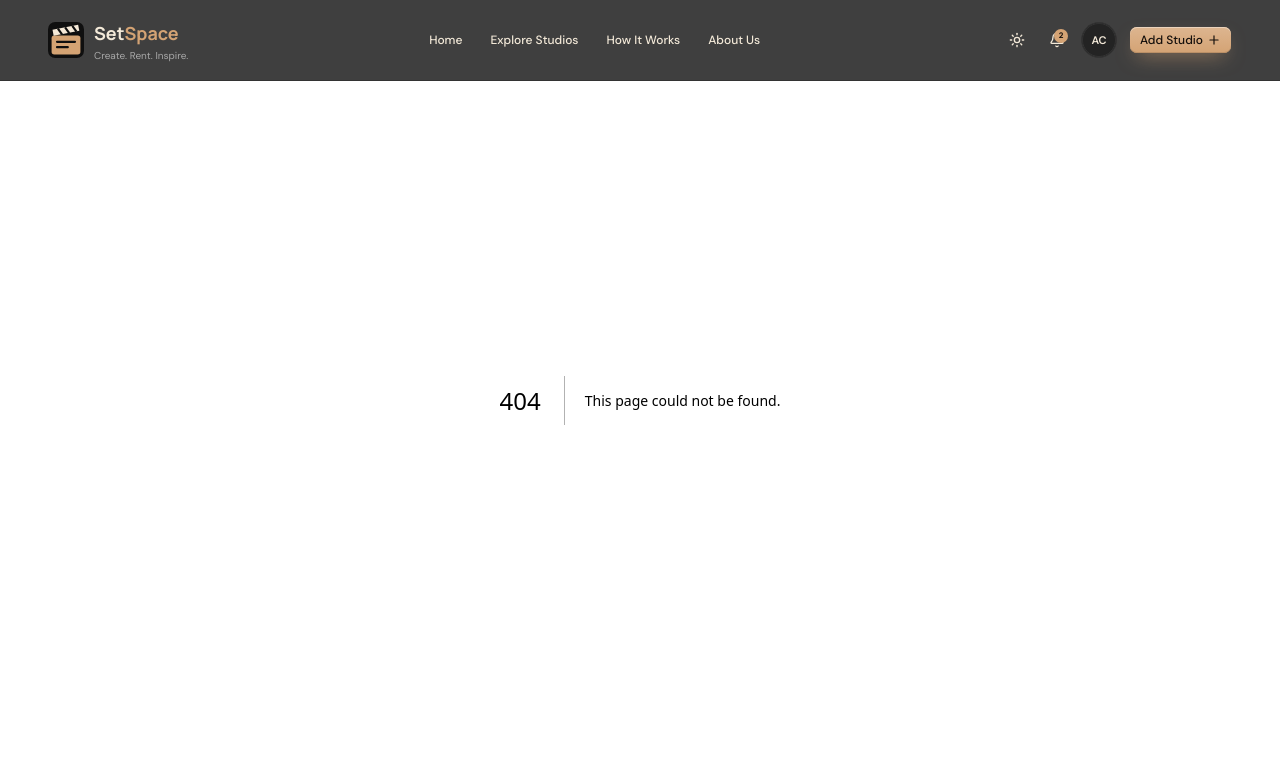
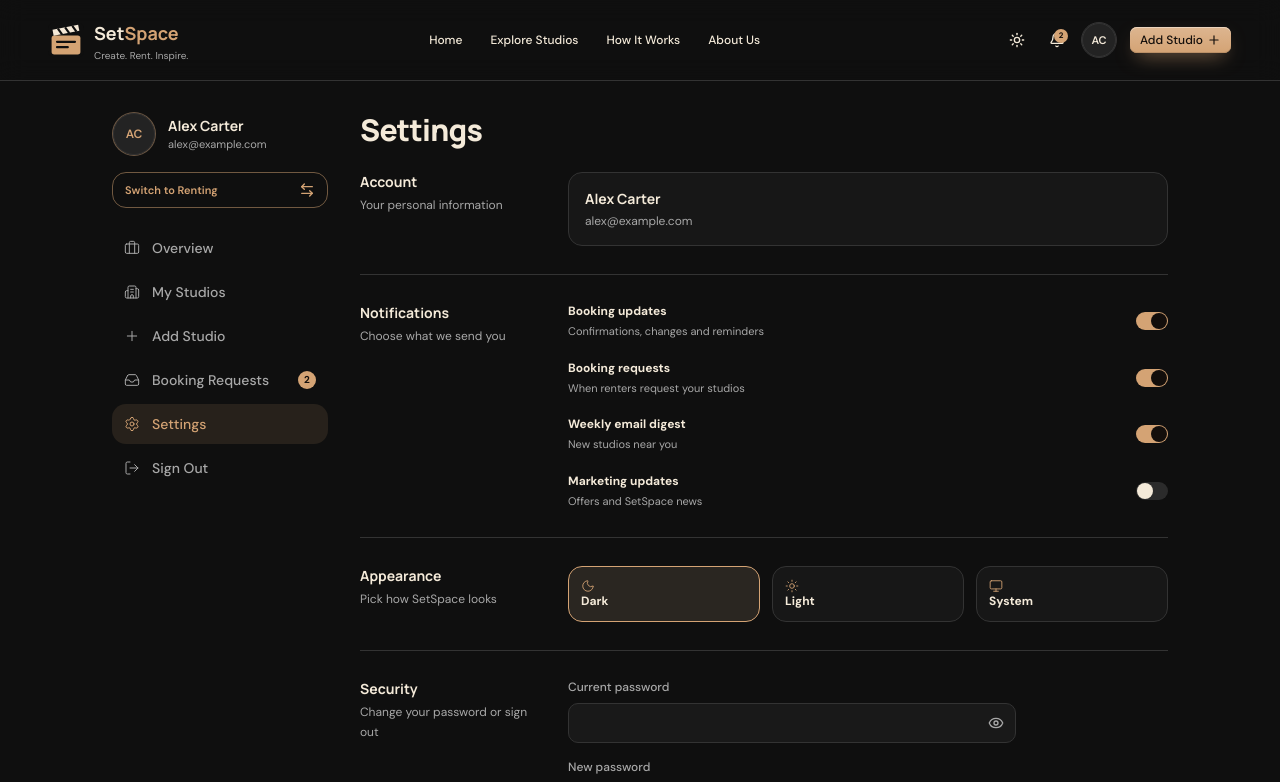
Before and after one commit to mehrabislam00/Set-Space, a Next.js app: page /host/settings in a window 1280 px wide. Before the commit this address had no page. Shown: the top 782 px of the page. Built offline with nearby package versions, Linux system fonts and the light colour scheme.

Commit message:
feat: add host settings page and update navigation links; implement page transitions for dashboard and host layouts

```diff
--- a/app/dashbord/layout.tsx
+++ b/app/dashbord/layout.tsx
@@ -1,3 +1,4 @@
+import { PageTransition } from "@/components/Animation/Page-transition"
 import { Container } from "@/components/Container/Container"
 import { DashboardSidebar } from "@/components/Dashboard/Dashboard-sidebar"
 
@@ -12,7 +13,10 @@ export default function DashboardLayout({
       <Container className="max-w-6xl pt-24 pb-6 sm:pt-28 sm:pb-8">
         <div className="flex flex-col gap-6 lg:flex-row lg:gap-8">
           <DashboardSidebar />
-          <main className="min-w-0 flex-1">{children}</main>
+          {/* only this area re-animates when the page changes; the sidebar stays mounted */}
+          <main className="min-w-0 flex-1">
+            <PageTransition scope="content">{children}</PageTransition>
+          </main>
         </div>
       </Container>
     </div>
--- a/app/host/layout.tsx
+++ b/app/host/layout.tsx
@@ -1,3 +1,4 @@
+import { PageTransition } from "@/components/Animation/Page-transition"
 import { Container } from "@/components/Container/Container"
 import { HostSidebar } from "@/components/Host/Host-sidebar"
 
@@ -12,7 +13,10 @@ export default function HostLayout({
       <Container className="max-w-6xl pt-24 pb-6 sm:pt-28 sm:pb-8">
         <div className="flex flex-col gap-6 lg:flex-row lg:gap-8">
           <HostSidebar />
-          <main className="min-w-0 flex-1">{children}</main>
+          {/* only this area re-animates when the page changes; the sidebar stays mounted */}
+          <main className="min-w-0 flex-1">
+            <PageTransition scope="content">{children}</PageTransition>
+          </main>
         </div>
       </Container>
     </div>
--- /dev/null
+++ b/app/host/settings/page.tsx
@@ -0,0 +1,35 @@
+import type { Metadata } from "next"
+
+import { Reveal } from "@/components/Animation/Reveal"
+import { SettingsAccount } from "@/components/Dashboard/Settings/Settings-account"
+import { SettingsDanger } from "@/components/Dashboard/Settings/Settings-danger"
+import { SettingsSecurity } from "@/components/Dashboard/Settings/Settings-security"
+import { SettingsAppearance } from "@/components/Dashboard/Settings/Settings-appearance"
+import { SettingsNotifications } from "@/components/Dashboard/Settings/Settings-notifications"
+
+
+export const metadata: Metadata = {
+  title: "Host Settings — SetSpace",
+  description: "Manage your hosting account, notifications, appearance and security.",
+}
+
+export default function HostSettingsPage() {
+  return (
+    <div>
+      <Reveal>
+        <h1 className="font-heading text-2xl font-extrabold tracking-tight text-foreground sm:text-3xl">
+          Settings
+        </h1>
+      </Reveal>
+
+      <Reveal delay={80} className="mt-6">
+        {/* the profile page lives in the renter dashboard, so Hosting hides that link */}
+        <SettingsAccount showEditProfile={false} />
+        <SettingsNotifications />
+        <SettingsAppearance />
+        <SettingsSecurity />
+        <SettingsDanger />
+      </Reveal>
+    </div>
+  )
+}
--- a/components/Animation/Page-transition.tsx
+++ b/components/Animation/Page-transition.tsx
@@ -3,16 +3,45 @@
 import { usePathname } from "next/navigation"
 import * as React from "react"
 
+// Sections whose layout owns a persistent sidebar (app/dashbord/layout.tsx and
+// app/host/layout.tsx). Every route inside one section shares a key, so that
+// layout, sidebar included, stays mounted while you navigate within it.
+const sections = [
+  { prefixes: ["/dashboard", "/dashbord"], key: "dashboard" },
+  { prefixes: ["/host"], key: "host" },
+]
+
+function transitionKey(pathname: string, scope: "site" | "content") {
+  if (scope === "content") return pathname
+
+  const section = sections.find(({ prefixes }) =>
+    prefixes.some((p) => pathname === p || pathname.startsWith(`${p}/`))
+  )
+  return section?.key ?? pathname
+}
+
 /**
- * Wraps page content in the root layout. The key forces a remount on every
- * navigation so the `page-enter` fade-up (app/animations.css) replays as the
- * entrance of each new page. Navbar and Footer live outside and stay mounted.
+ * Remounts its children when the key changes, so the `page-enter` fade
+ * (app/animations.css) replays as the entrance of each new page.
+ *
+ * - scope="site" (root layout, default): keyed per page, except inside a
+ *   section above, which is keyed per section so its sidebar never remounts.
+ * - scope="content" (inside a section layout): keyed per page, so only the
+ *   content area fades when the route changes.
+ *
+ * Navbar and Footer live outside and stay mounted.
  */
-export function PageTransition({ children }: { children: React.ReactNode }) {
+export function PageTransition({
+  children,
+  scope = "site",
+}: {
+  children: React.ReactNode
+  scope?: "site" | "content"
+}) {
   const pathname = usePathname()
 
   return (
-    <div key={pathname} className="page-enter">
+    <div key={transitionKey(pathname, scope)} className="page-enter">
       {children}
     </div>
   )
--- a/components/Dashboard/Settings/Settings-account.tsx
+++ b/components/Dashboard/Settings/Settings-account.tsx
@@ -5,7 +5,12 @@ import { dashboardUser } from "@/lib/Dashboard-data"
 import { cn } from "@/lib/utils"
 import { SettingsSection } from "./Settings-section"
 
-export function SettingsAccount() {
+export function SettingsAccount({
+  showEditProfile = true,
+}: {
+  /** Hide the "Edit profile" link where the profile page isn't part of the section (e.g. Hosting). */
+  showEditProfile?: boolean
+}) {
   return (
     <SettingsSection
       id="account"
@@ -21,6 +26,7 @@ export function SettingsAccount() {
             {dashboardUser.email}
           </p>
         </div>
+        {showEditProfile && (
           <Link
             href="/dashboard/profile"
             className={cn(
@@ -30,6 +36,7 @@ export function SettingsAccount() {
           >
             Edit profile
           </Link>
+        )}
       </div>
     </SettingsSection>
   )
--- a/lib/Host-data.ts
+++ b/lib/Host-data.ts
@@ -63,7 +63,7 @@ export const hostNav: NavItem[] = [
     icon: Inbox,
     badge: hostRequests.length,
   },
-  { label: "Settings", href: "/dashboard/settings", icon: Settings },
+  { label: "Settings", href: "/host/settings", icon: Settings },
 ]
 
 // TODO: replace with the host's real numbers
```
Lines whose indentation alone changed are shown as unchanged.
